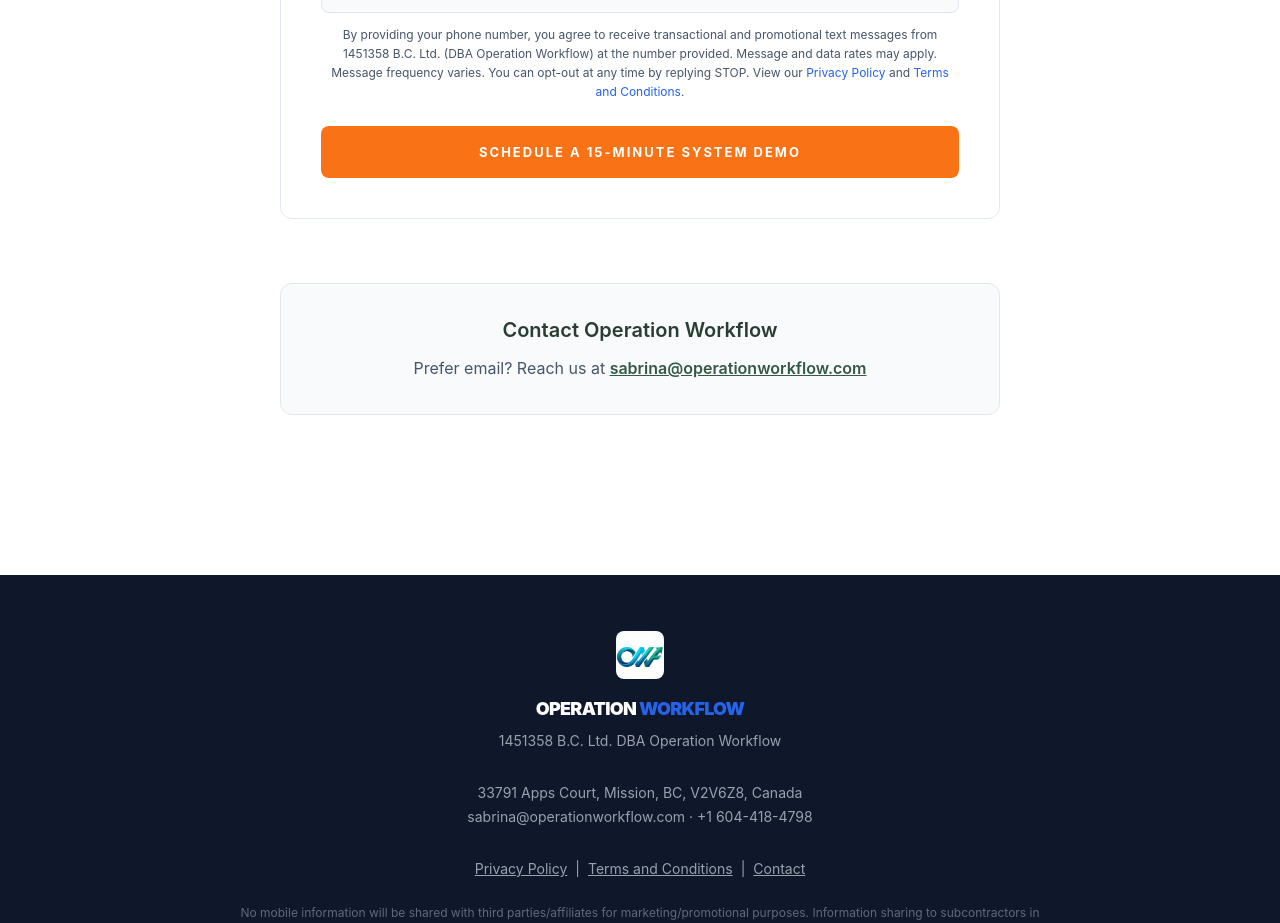
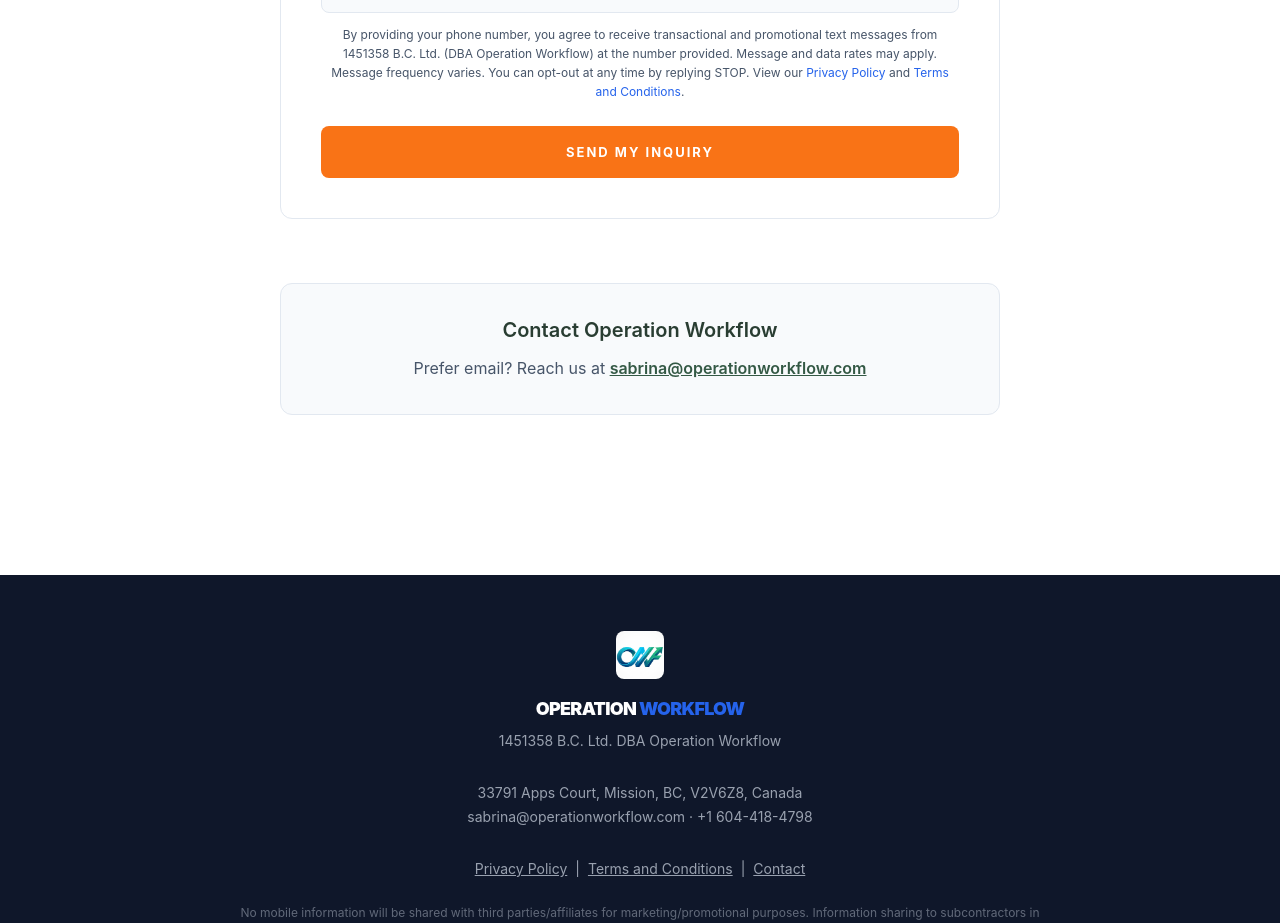
Before and after one commit to SabrinaOWF/OWF, a Next.js app: page /optin in a window 1280 px wide. Shown: the part 1080-2003 px from the top of the page. Built offline with nearby package versions, Linux system fonts and the light colour scheme.

Commit message:
Update ContactForm.tsx

```diff
--- a/src/components/ContactForm.tsx
+++ b/src/components/ContactForm.tsx
@@ -164,7 +164,7 @@ export default function ContactForm() {
         className="btn-submit"
         disabled={status === 'loading'}
       >
-        {status === 'loading' ? 'Submitting...' : 'Schedule a 15-Minute System Demo'}
+        {status === 'loading' ? 'Submitting...' : 'Send My Inquiry'}
       </button>
 
       {status === 'success' && (
```
